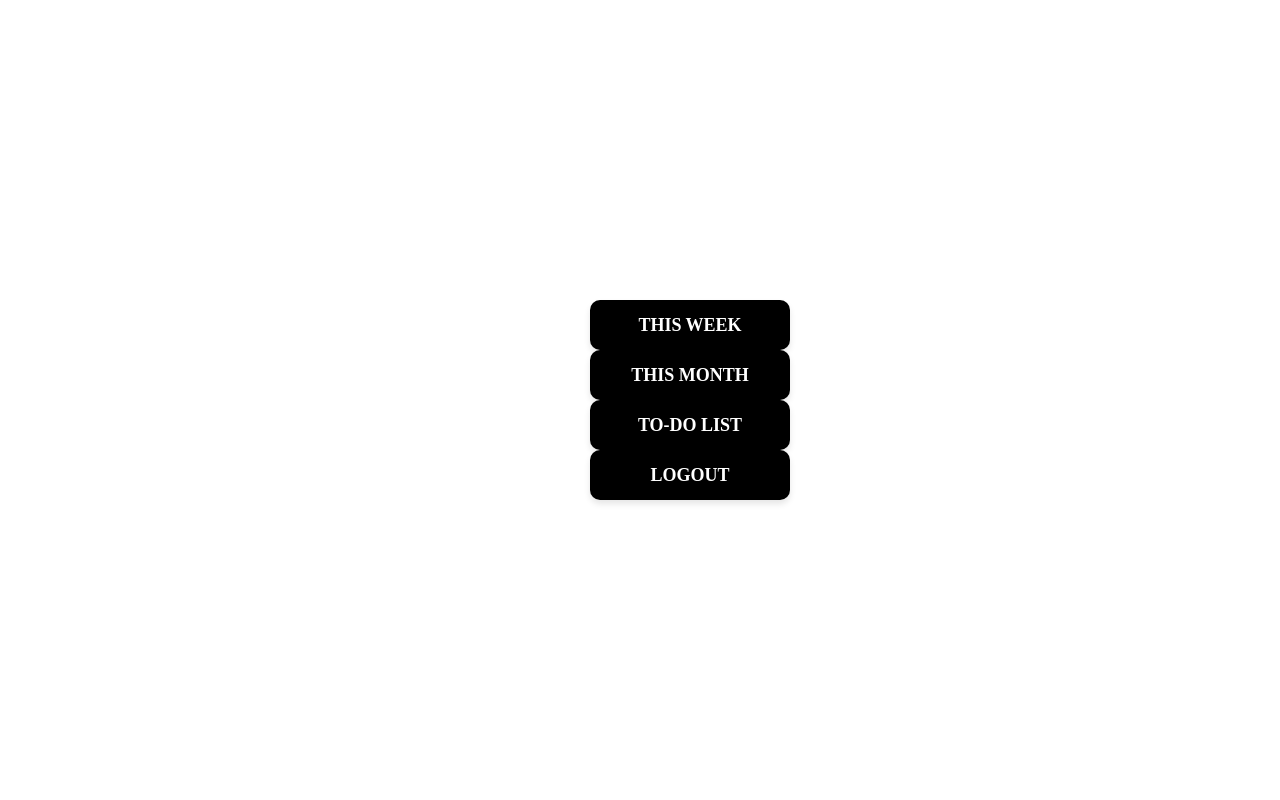
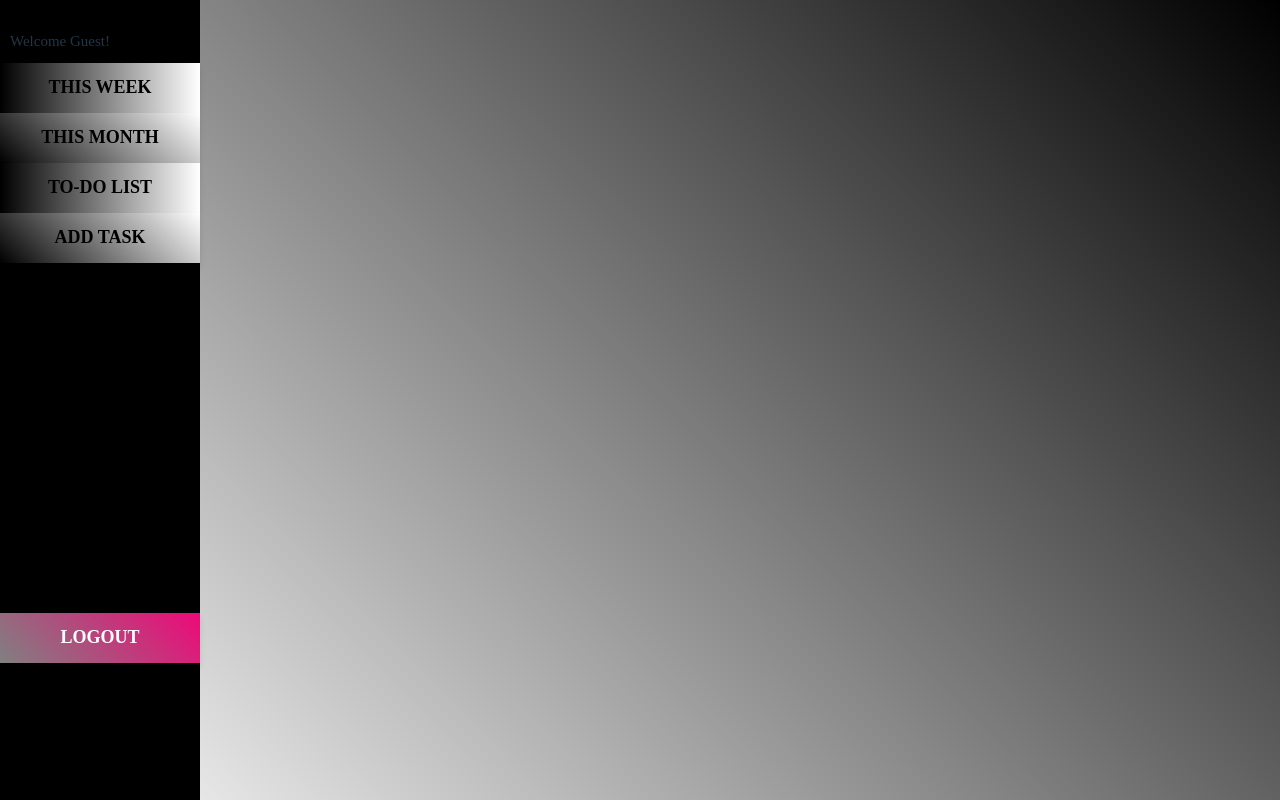
Before and after one commit to Joao14m/FocusFlow, a React (Vite) app in the folder frontend/: page /homepage in a window 1280 px wide. Built offline with nearby package versions, Linux system fonts and the light colour scheme.

Commit message:
Welcome User | Side Menu

```diff
--- a/frontend/src/pages/Homepage.tsx
+++ b/frontend/src/pages/Homepage.tsx
@@ -1,15 +1,24 @@
-import React from 'react';
+import React, { useState } from "react";
 import { Link, Outlet } from 'react-router-dom';
 import '../styles/homeP.css';
 
+
 const Homepage: React.FC = () => {
+
+    const curName = localStorage.getItem('name');
+
   return (
     <div className="homepage">
+        {/* top menu */}
       <div className="sideBar">
+        <div className="welcomeUser">
+        Welcome {curName ? curName : 'Guest'}!  {/* shoutout joe and jeaan carlos :goat:/*/}
+        </div>
         <Link to="/homepage/this-week" className="box" id='this-week'>This Week</Link>
         <Link to="/homepage/this-month" className="box" id='this-month'>This Month</Link>
         <Link to="/homepage/todo-list" className="box" id='todo-list'>To-Do List</Link>
-        <Link to="/homepage/logout" className="box" id='todo-list'>Logout</Link>
+        <Link to="/homepage/todo-list" className="box" id='add-task'>ADD TASK</Link>
+        <Link to="/homepage/logout" className="box" id='log-out'>Logout</Link>
       </div>
       <div className="content">
         {/* Render child routes */}
--- a/frontend/src/pages/Signup.tsx
+++ b/frontend/src/pages/Signup.tsx
@@ -117,11 +117,11 @@ const Signup: React.FC = () => {
               Sign up
             </button>
             <button
-              className="have-account"
+              className="signup-enter"
               type="button"
               onClick={() => navigate("/login")}
             >
-              Have an account? Log in
+              Have an account?
             </button>
           </div>
         </form>
--- a/frontend/src/styles/LogSign.css
+++ b/frontend/src/styles/LogSign.css
@@ -32,8 +32,8 @@
     flex-direction: column;
     gap: 35px;
     background: #cbcbcb;
-    box-shadow: 16px 16px 32px #c8c8c8,
-          -16px -16px 32px white;
+    box-shadow: 16px 16px 32px #c8c8c8b6,
+          -16px -16px 32px rgba(255, 255, 255, 0.648);
     border-radius: 8px;
   }
 
@@ -110,6 +110,29 @@
     /* margin-bottom: 1em; */
   }
 
+  .signup-enter {
+    height: 30px;
+    width: 100px;
+    border-radius: 5px;
+    border: 2px solid black;
+    cursor: pointer;
+    background-color: transparent;
+    transition: 0.5s;
+    text-transform: uppercase;
+    font-size: 10px; /* Slightly larger for readability */
+    letter-spacing: 2px;
+    color: black;
+    padding: 0; /* Removes padding */
+    line-height: 10px; /* Centers text vertically within the height */
+    text-align: center; /* Centers text horizontally */
+  }
+
+  .signup-enter:hover {
+    background-color: rgb(0, 0, 0);
+    color: rgb(255, 0, 0);
+    border: 2px solid black;
+  }
+
   .signup {
     height: 30px;
     width: 100px;
@@ -146,5 +169,5 @@
     display: flex;
     justify-content: center;
     gap: 20px;
-    margin-bottom: 25px ;
+    margin-bottom: 20px;
   }
--- a/frontend/src/styles/homeP.css
+++ b/frontend/src/styles/homeP.css
@@ -1,7 +1,7 @@
 /* styles.css */
 body {
     font-family: Arial, sans-serif;
-    background-color: #f4f4f9;
+    background: linear-gradient(45deg, white, black); /* Blue gradient */
     margin: 0;
     padding: 0;
     display: flex;
@@ -15,12 +15,31 @@ body {
     gap: 20px; /* Spacing between the boxes */
   }
 
+  .homepage .sideBar{
+    background: black;
+    position: fixed;
+    justify-content: center;
+    top: 0;
+    left: 0;
+    width: 200px;
+    min-height: 100vh; /* Minimum height to cover the viewport */
+    padding: 20px 0;
+    transition: all 0.5s ease;
+}
+
+.welcomeUser {
+  justify-content: center;
+  align-items: center;
+  margin: 10px;
+  font-size: 15px;
+}
+
   .box {
     width: 200px;
     height: 150px;
-    border-radius: 10px;
-    background-color: black;
-    color: white;
+    /* border-radius: 10px; */
+    background-color: transparent;
+    color: black;
     display: flex;
     justify-content: center;
     align-items: center;
@@ -38,32 +57,60 @@ body {
   }
 
 #this-week {
-    background-color:   black; /* Green */
+  background: linear-gradient(90deg, black, white); /* Green gradient */
   height: 50px;
 }
 
 #this-month {
-    background-color:   black; /* Green */
+  background: linear-gradient(45deg, black, white); /* Green gradient */
   height: 50px;
 }
 
 #todo-list {
-    background-color:   black; /* Green */
+  background: linear-gradient(90deg, black, white); /* Green gradient */
   height: 50px;
 }
 
-  #add-task{
+#add-task {
+  background: linear-gradient(45deg, black, white); /* Green gradient */
   height: 50px;
+}
 
-  }
 #log-out {
+  background: linear-gradient(45deg, grey, #ee0979); /* Red gradient */
+  color:white;
+  margin-top: 350px;
   height: 50px;
 }
 
 
-  .sideBar {
-    box-sizing: border-box;
-    margin: 0 auto;
-    max-height: 100%;
-    margin-left: 25%;
+
+
+.containerSide {
+    display: flex;
+    flex-direction: column; /* Arrange boxes vertically */
+    gap: 20px; /* Spacing between the boxes */
+    margin: 20px; /* Add some spacing from the edge of the screen */
 }
+
+.boxSide {
+    width: 200px;
+    height: 150px;
+    border-radius: 10px;
+    background-color: #0078d4;
+    color: white;
+    display: flex;
+    justify-content: center;
+    align-items: center;
+    font-size: 18px;
+    font-weight: bold;
+    text-transform: uppercase;
+    box-shadow: 0 4px 6px rgba(0, 0, 0, 0.1);
+    cursor: pointer;
+    transition: transform 0.3s, box-shadow 0.3s;
+}
+
+.boxSide:hover {
+    transform: translateY(-5px);
+    box-shadow: 0 8px 12px rgba(0, 0, 0, 0.2);
+}
--- a/frontend/src/styles/sideMenu.css
+++ b/frontend/src/styles/sideMenu.css
@@ -1,3 +1,4 @@
+
 .sideMenuBody {
     font-family: Arial, sans-serif;
     background-color: #f4f4f9;
@@ -8,45 +9,3 @@
     align-items: flex-start; /* Align content at the top */
     height: 100vh;
 }
-
-
-.containerSide {
-    display: flex;
-    flex-direction: column; /* Arrange boxes vertically */
-    gap: 20px; /* Spacing between the boxes */
-    margin: 20px; /* Add some spacing from the edge of the screen */
-}
-
-.boxSide {
-    width: 200px;
-    height: 150px;
-    border-radius: 10px;
-    background-color: #0078d4;
-    color: white;
-    display: flex;
-    justify-content: center;
-    align-items: center;
-    font-size: 18px;
-    font-weight: bold;
-    text-transform: uppercase;
-    box-shadow: 0 4px 6px rgba(0, 0, 0, 0.1);
-    cursor: pointer;
-    transition: transform 0.3s, box-shadow 0.3s;
-}
-
-.boxSide:hover {
-    transform: translateY(-5px);
-    box-shadow: 0 8px 12px rgba(0, 0, 0, 0.2);
-}
-
-#this-week {
-    background-color: black; /* Green */
-}
-
-#this-month {
-    background-color: black; /* Orange */
-}
-
-#todo-list {
-    background-color: black; /* Blue */
-}
```
Lines whose indentation alone changed are shown as unchanged.
